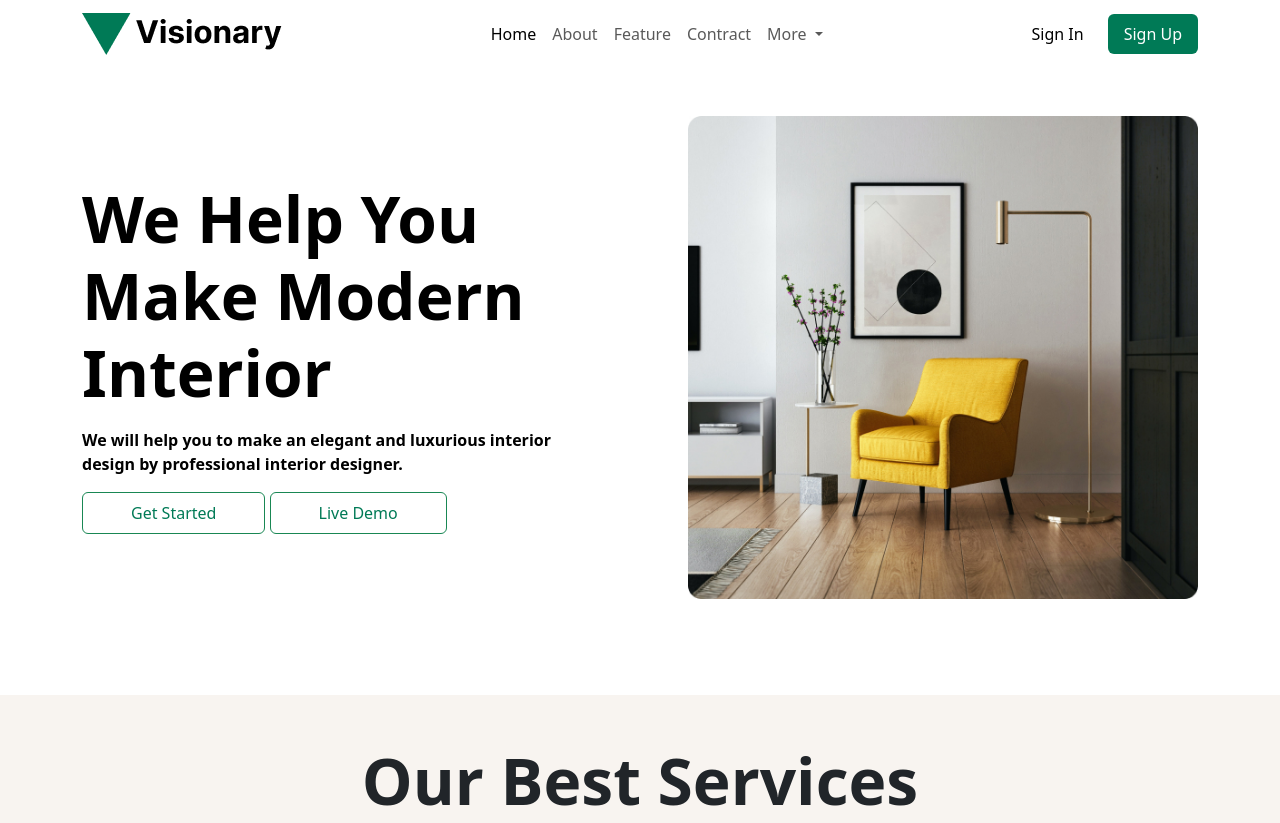
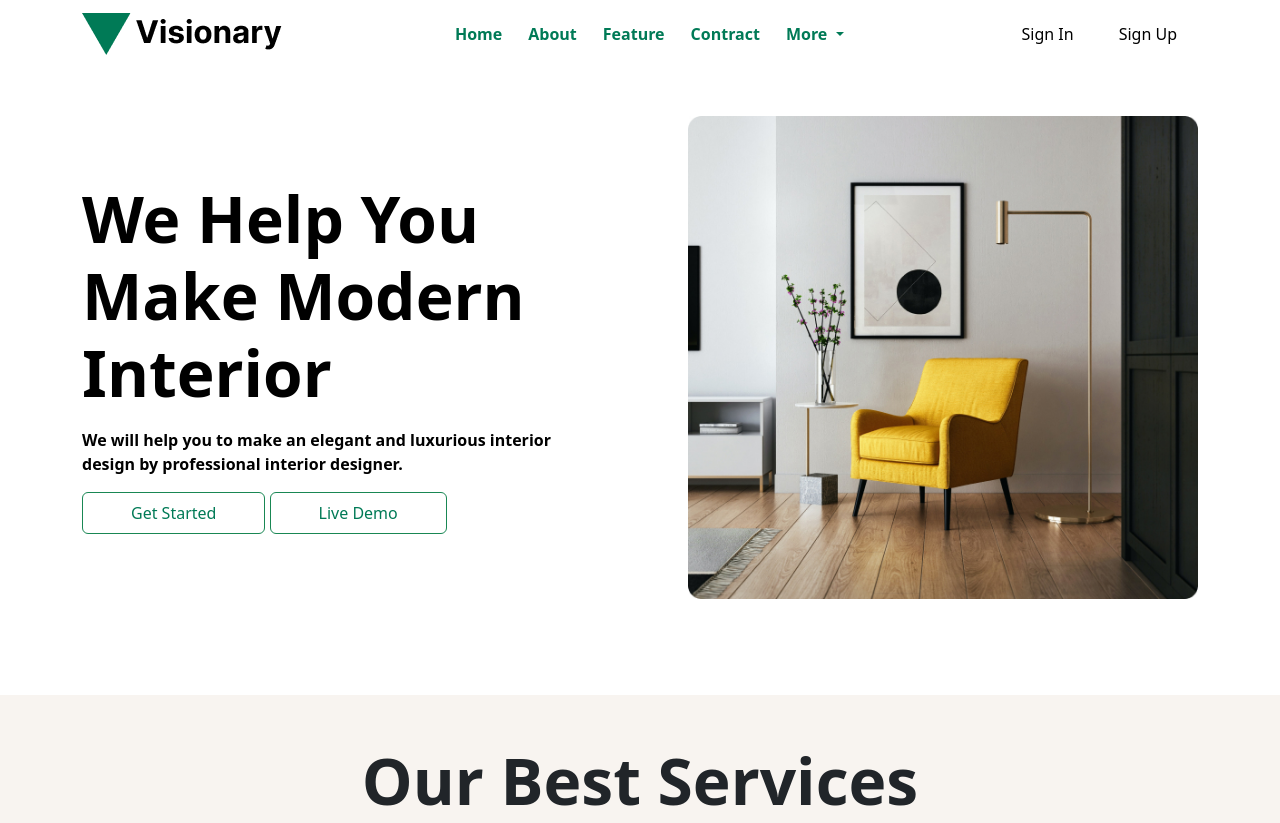
Before and after one commit to naimur-234964/wddf04-lab46, a plain HTML site: page index.html in a window 1280 px wide. Shown: the top 823 px of the page. Drawn offline with nearby package versions, Linux system fonts and the light colour scheme.

Commit message:
navbar style modified

```diff
--- a/assets/css/style.css
+++ b/assets/css/style.css
@@ -16,11 +16,20 @@
 
 /* navbar section start */
 #navbar {
+    .nav-link{
+        color: var(--primary-color);
+        margin: 0 5px;
+        transition: .3s ease-in-out;
+        &:hover{
+            background-color: var(--primary-color);
+            color: var(--light-color);
+        }
+    }
     .nav-btn {
         .nav-link {
             text-decoration: none;
             color: var(--dark-color);
-            transition: .3s;
+            transition: .5s ease-in-out;
 
             &:hover {
                 background: var(--primary-color);
--- a/index.html
+++ b/index.html
@@ -29,7 +29,7 @@
                 <span class="navbar-toggler-icon"></span>
             </button>
             <div class="collapse navbar-collapse" id="navbarSupportedContent">
-                <ul class="navbar-nav mx-auto mb-2 mb-lg-0">
+                <ul class="navbar-nav fw-bold mx-auto mb-2 mb-lg-0">
                     <li class="nav-item">
                         <a class="nav-link active" aria-current="page" href="index.html">Home</a>
                     </li>
@@ -62,7 +62,7 @@
                         <a class="nav-link rounded me-2" href="#">Sign In</a>
                     </li>
                     <li class="nav-item">
-                        <a class="nav-link rounded active" href="#">Sign Up</a>
+                        <a class="nav-link rounded" href="#">Sign Up</a>
                     </li>
                 </ul>
             </div>
```
